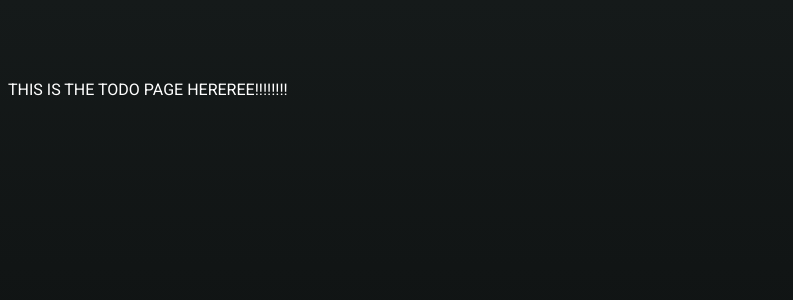
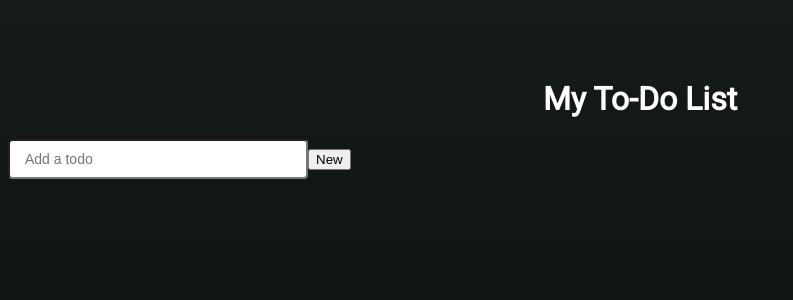
Before and after one commit to bryanryu1/rapptrTest, a React (Create React App) app: page /todo in a window 1280 px wide. Shown: the top 300 px of the page, without its empty margins (0-793 px from the left). Built offline with nearby package versions, Linux system fonts and the light colour scheme.

Commit message:
create todo input and button nonfunctional so far

```diff
--- a/public/style.css
+++ b/public/style.css
@@ -18,6 +18,7 @@ body {
 
 .Title {
   text-align: center;
+  color: white;
 }
 
 .FormContainer{
@@ -58,7 +59,7 @@ input {
   text-align: center;
 }
 
-button{
+.submit{
   background:#2fccfc;
   color: white;
   border: none;
@@ -82,8 +83,3 @@ button{
   display: inline;
   content: " ⚠";
 }
-
-.todoPage{
-  color: white;
-  size: 50px;
-}
--- a/src/login.js
+++ b/src/login.js
@@ -1,9 +1,7 @@
 import React from "react";
 import { useForm } from "react-hook-form";
 import { IoPersonCircleSharp, IoLockClosedSharp } from "react-icons/io5";
-import {withRouter, useHistory} from 'react-router-dom'
-
-// import Todo from './todo'
+import { withRouter, useHistory } from "react-router-dom";
 
 const axios = require("axios");
 
@@ -14,18 +12,18 @@ function Login() {
 
   const history = useHistory();
 
-  async function onSubmit (data, e) {
+  async function onSubmit(data, e) {
     // await fetchAPI();
     // e.target.reset();
-    console.log(data)
-    history.push("/todo")
-  };
+    console.log(data);
+    history.push("/todo");
+  }
 
   const fetchAPI = async (data) => {
-      const info = JSON.stringify({
-        email: data.email,
-        password: data.password,
-      });
+    const info = JSON.stringify({
+      email: data.email,
+      password: data.password,
+    });
     const config = {
       method: "post",
       url: "http://dev.rapptrlabs.com/Tests/scripts/user-login.php",
@@ -91,6 +89,7 @@ function Login() {
           {errors.password && <p className="ErrorMessage">Invalid Password</p>}
           <div className="buttonWrapper">
             <button
+              className="submit"
               style={{
                 opacity: errors.email || errors.password ? "50%" : "100%",
               }}
--- a/src/todo.js
+++ b/src/todo.js
@@ -1,7 +1,36 @@
-import React from "react";
+import React, { useState } from "react";
+import { IoSearch } from "react-icons/io5";
+import { useHistory } from "react-router-dom";
 
 function Todo() {
-  return <div className='todoPage'>THIS IS THE TODO PAGE HEREREE!!!!!!!!</div>;
-};
+  // const history = useHistory()
+
+  // const logOut = () => {
+  //     history.push('/')
+  // }
+
+  const [input, setInput] = useState("");
+
+  return (
+    <div className="todoPage">
+      {/* <button onSubmit={logOut()}></button> */}
+      <h1 className="Title">My To-Do List</h1>
+      <div className="TodoContainer">
+        <form>
+          {/* <IoSearch color={"#2fccfc"} size={20}/>
+          <input className='Search' placeholder='Search' name='search'  /> */}
+          <input
+            className="addTodo"
+            name="text"
+            type="text"
+            placeholder="Add a todo"
+            value={input}
+          />
+          <button className='newTodo'>New</button>
+        </form>
+      </div>
+    </div>
+  );
+}
 
 export default Todo;
```
